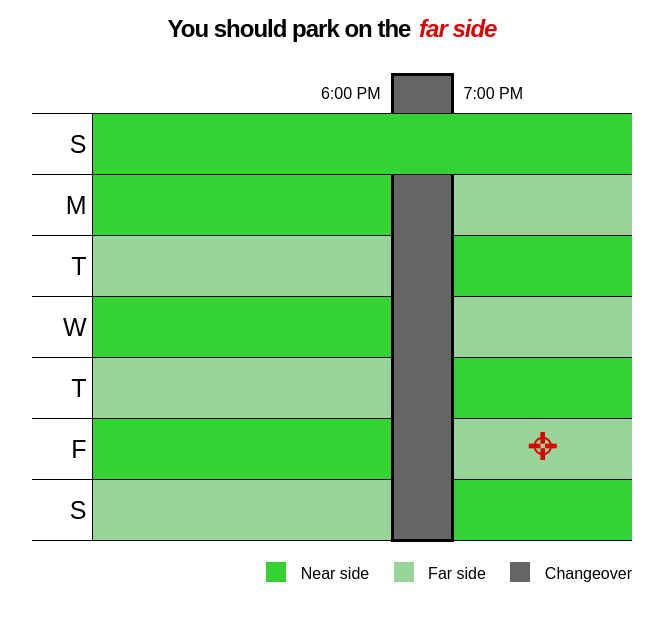
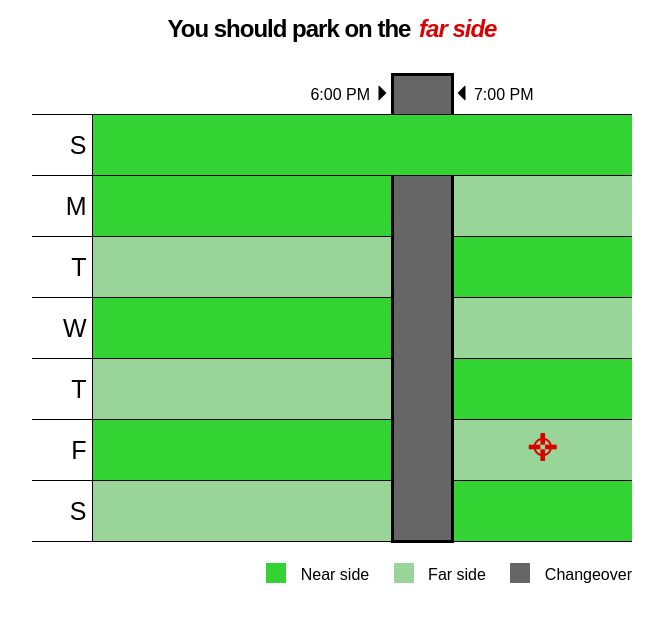
Before and after one commit to ryankinal/beresfordparking, a plain HTML site: page index.html in a window 1280 px wide. Shown: the whole page, without its empty margins (308-971 px from the left). Drawn offline with Linux system fonts and the light colour scheme.

Commit message:
Added arrows to times around purge

```diff
--- a/index.html
+++ b/index.html
@@ -102,12 +102,14 @@
 			{
 				text-align: right;
 				border-right: solid 3px black;
+				padding-right: 0;
 			}
 
 			.purge-end
 			{
 				text-align: left;
 				border-left: solid 3px black;
+				padding-left: 0;
 			}
 
 			thead .purge {
@@ -202,9 +204,9 @@
 			<thead>
 				<tr>
 					<td></td>
-					<td colspan="5" class="purge-start">6:00 PM</td>
+					<td colspan="5" class="purge-start">6:00 PM <span class="glyphicon glyphicon-triangle-right"></span></td>
 					<td class="purge"></td>
-					<td colspan="3" class="purge-end">7:00 PM</td>
+					<td colspan="3" class="purge-end"><span class="glyphicon glyphicon-triangle-left"></span> 7:00 PM</td>
 				</tr>
 			</thead>
 			<tfoot>
```
